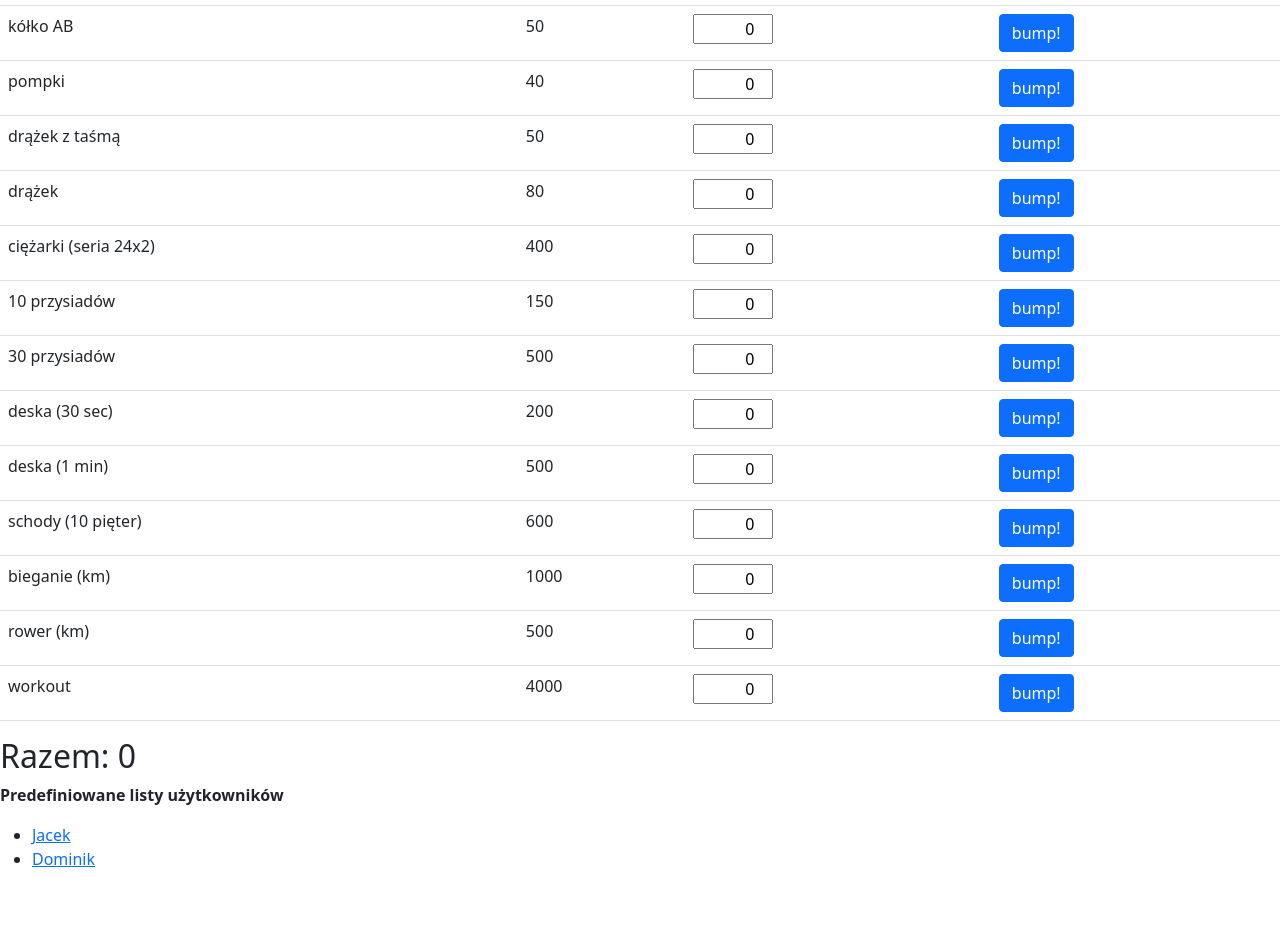
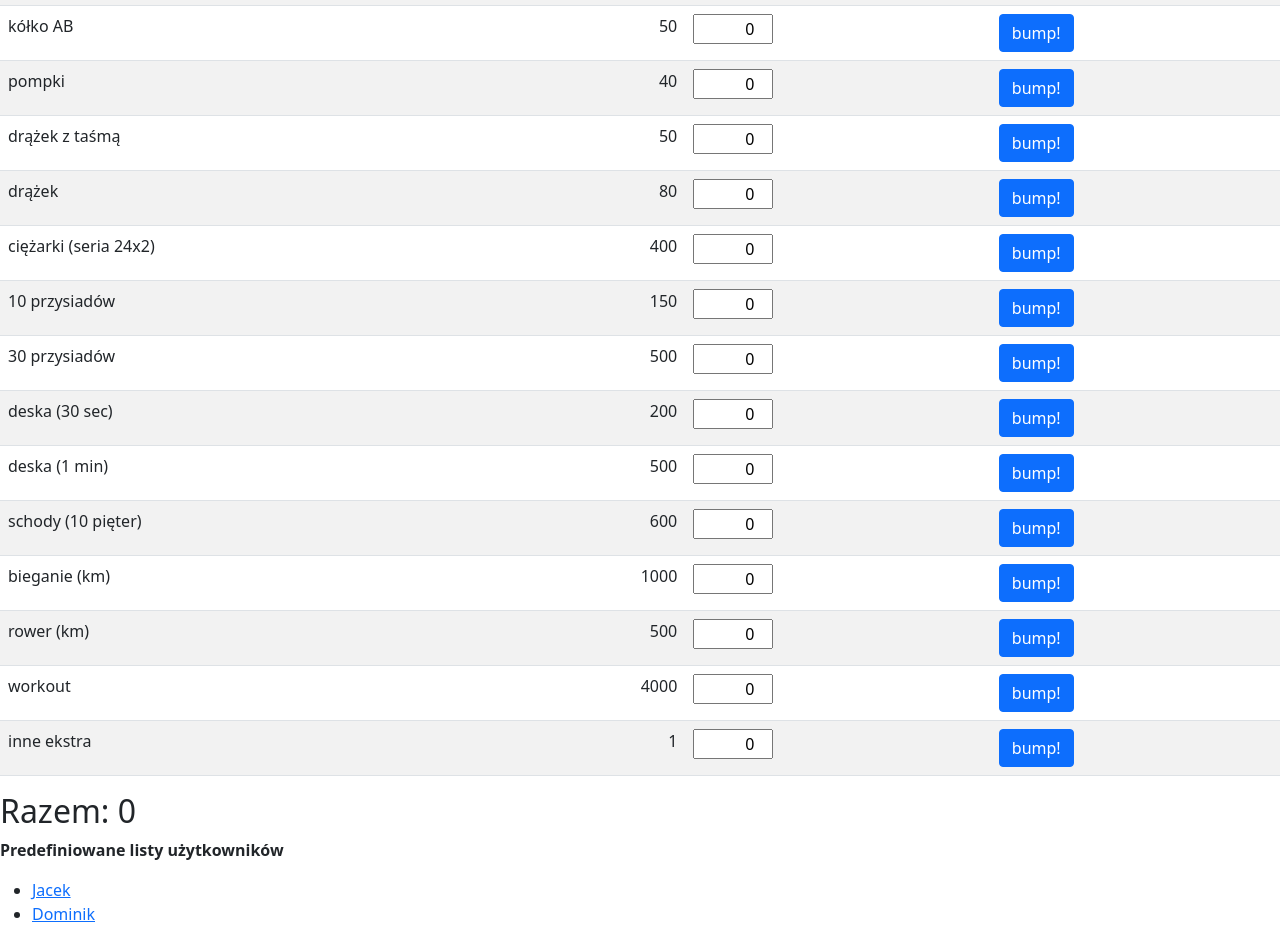
Before and after one commit to kornislaw/10k-day, a plain HTML site: page index.html in a window 1280 px wide. Shown: the part 105-1047 px from the top of the page. Before the commit the page ends 992 px from the top, so only its background shows below. Drawn offline with nearby package versions, Linux system fonts and the light colour scheme.

Commit message:
Styling improvements

```diff
--- a/index.html
+++ b/index.html
@@ -21,9 +21,10 @@
     <template id="excercise-template">
         <tr>
             <td id="ex_name"></td>
-            <td id="ex_bonus"></td>
+            <td id="ex_bonus" class="text-end"></td>
             <td>
-                <label class="label_count" for="ex_count">powtórzenia</label><input id="ex_count" type="number" value="0" class="ex_count" onchange="refresh_total()">
+                <label class="label_count" for="ex_count">powtórzenia</label>
+                <input id="ex_count" type="number" value="0" class="ex_count" onchange="refresh_total()">
             </td>
             <td class="action">
                 <button class="btn btn-primary" id="action" onclick="bump(this.parentNode.parentNode.querySelector('.ex_count').id)">bump!</button>
@@ -34,7 +35,7 @@
     <h1 id="date_header"><script>document.write(today())</script></h1>
 
 
-    <table id="excercise-table" class="table"><tbody>
+    <table id="excercise-table" class="table table-striped"><tbody>
 
     </tbody>
     </table>
--- a/scripts.js
+++ b/scripts.js
@@ -39,6 +39,7 @@ function getUserData() {
             {name: 'bieganie (km)', bonus: 1000},
             {name: 'rower (km)', bonus: 500},
             {name: 'workout', bonus: 4000},
+            {name: 'inne ekstra', bonus: 1},
         ],
         jacek: [
             {name: 'kroki (1000)', bonus: 625},
@@ -81,7 +82,7 @@ function refresh_total() {
         count_id_name = 'ex_'+i+'_count';
         total_count += get_int(bonus_id_name) * get_int(count_id_name);
     }
-    document.getElementById('total_points').innerHTML = total_count;
+    document.getElementById('total_points').innerHTML = total_count.toLocaleString('pl-PL');
 }
 
 function bump(id) {
```
